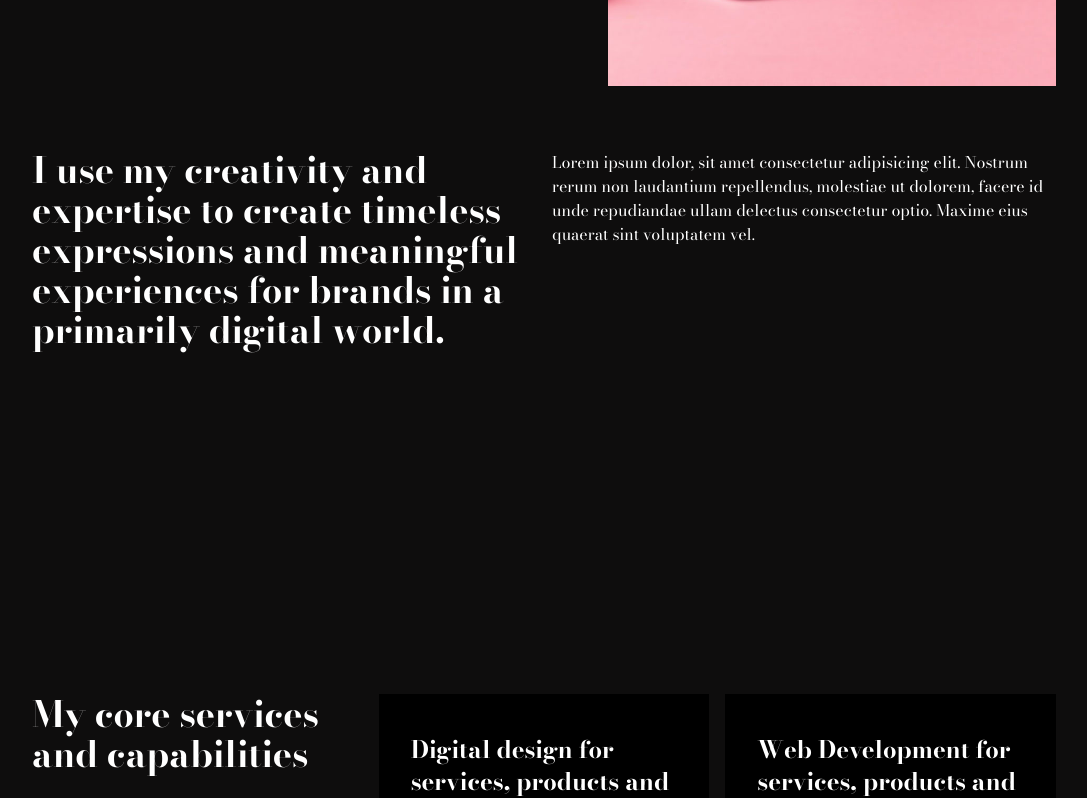
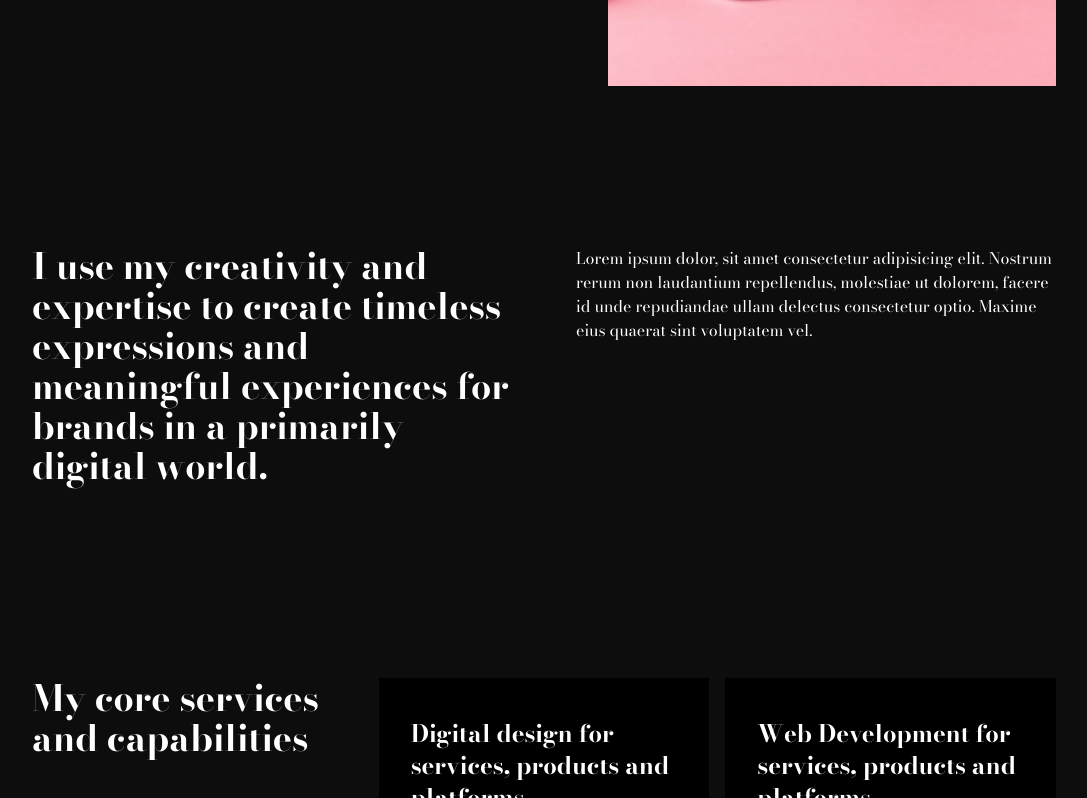
Before and after one commit to DarkoM996/nextjs-portfolio, a Next.js app: page /about in a window 1280 px wide. Shown: the part 687-1485 px from the top of the page, without its empty margins (96-1183 px from the left). Built offline with nearby package versions, Linux system fonts and the light colour scheme.

Commit message:
keep it up

```diff
--- a/app/about/page.jsx
+++ b/app/about/page.jsx
@@ -52,7 +52,7 @@ const page = () => {
       </div>
       {/* Short description */}
       <div className="max-w-[1920px] h-screen mx-auto px-4 py-4 sm:px-8 md:px-12 lg:px-20 xl:px-32 gap-4 mb:py-12 lg:py-16">
-        <div className="grid grid-cols-1 md:grid-cols-8 place-items-top gap-4 w-full h-2/3">
+        <div className="grid grid-cols-1 md:grid-cols-8 place-items-top  gap-16 w-full h-fit py-12 md:py-16 lg:py-24">
           <h2 className="font-bold text-4xl col-span-4">
             I use my creativity and expertise to create timeless expressions and
             meaningful experiences for brands in a primarily digital world.
```
